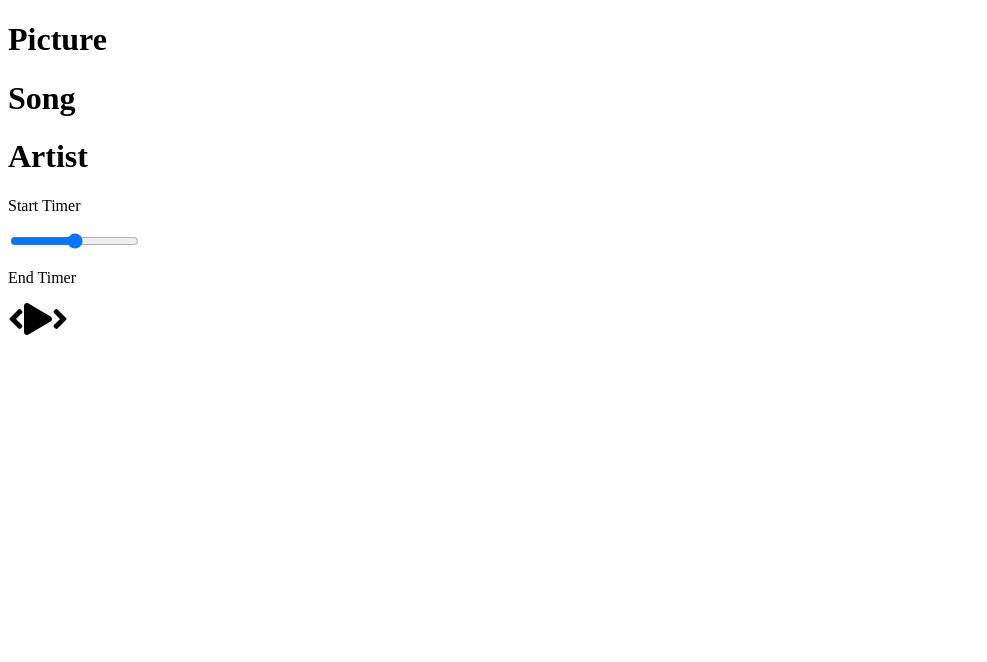
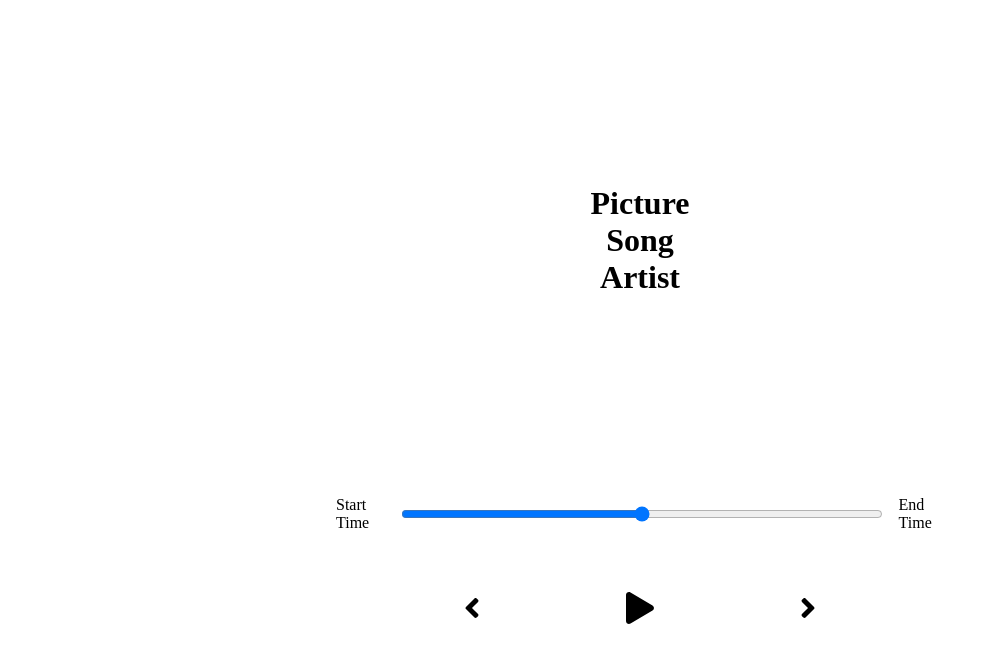
Before and after one commit to BinTruong/music-player, a React (Create React App) app: page / in a window 1280 px wide. Shown: the top 662 px of the page, without its empty margins (0-987 px from the left). Built offline with nearby package versions, Linux system fonts and the light colour scheme.

Commit message:
commit Initial Styling

```diff
--- a/src/App.js
+++ b/src/App.js
@@ -1,6 +1,8 @@
 //! Import conponents
 import Player from './components/Player';
 import Song from './components/Song';
+//! Import styles
+import './styles/app.scss'
 
 function App() {
   return (
--- a/src/components/Player.js
+++ b/src/components/Player.js
@@ -9,9 +9,9 @@
   return (
     <div className="player">
       <div className="time-control">
-        <p>Start Timer</p>
+        <p>Start Time</p>
         <input type="range" />
-        <p>End Timer</p>
+        <p>End Time</p>
       </div>
       <div className="play-control">
         <FontAwesomeIcon className="skip-back" size="2x" icon={faAngleLeft} />
--- /dev/null
+++ b/src/styles/_player.scss
@@ -0,0 +1,33 @@
+.player {
+  min-height: 20vh;
+  display: flex;
+  flex-direction: column;
+  align-items: center;
+  justify-content: space-between;
+}
+
+.time-control {
+  width: 50%;
+  display: flex;
+
+  input {
+    width: 100%;
+    padding: 1rem 2rem;
+  }
+
+  p {
+    padding: 1rem;
+  }
+}
+
+.play-control {
+  display: flex;
+  justify-content: space-between;
+  align-items: center;
+  padding: 1rem;
+  width: 30%;
+
+  svg {
+    cursor: pointer;
+  }
+}
--- /dev/null
+++ b/src/styles/_song.scss
@@ -0,0 +1,7 @@
+.song-container {
+  min-height: 60vh;
+  display: flex;
+  flex-direction: column;
+  align-items: center;
+  justify-content: center;
+}
--- a/src/styles/app.scss
+++ b/src/styles/app.scss
@@ -3,3 +3,6 @@
   padding: 0;
   box-sizing: border-box;
 }
+
+@import "./song";
+@import "./player";
```
Also changed, not shown: 1 other file (tests, documents, lock files or other folders).
